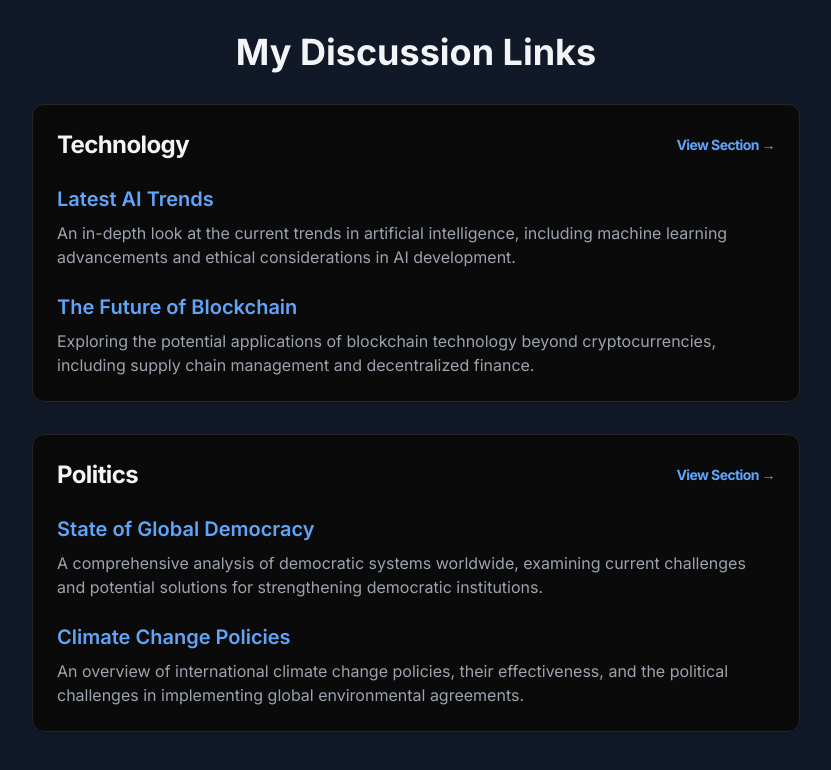
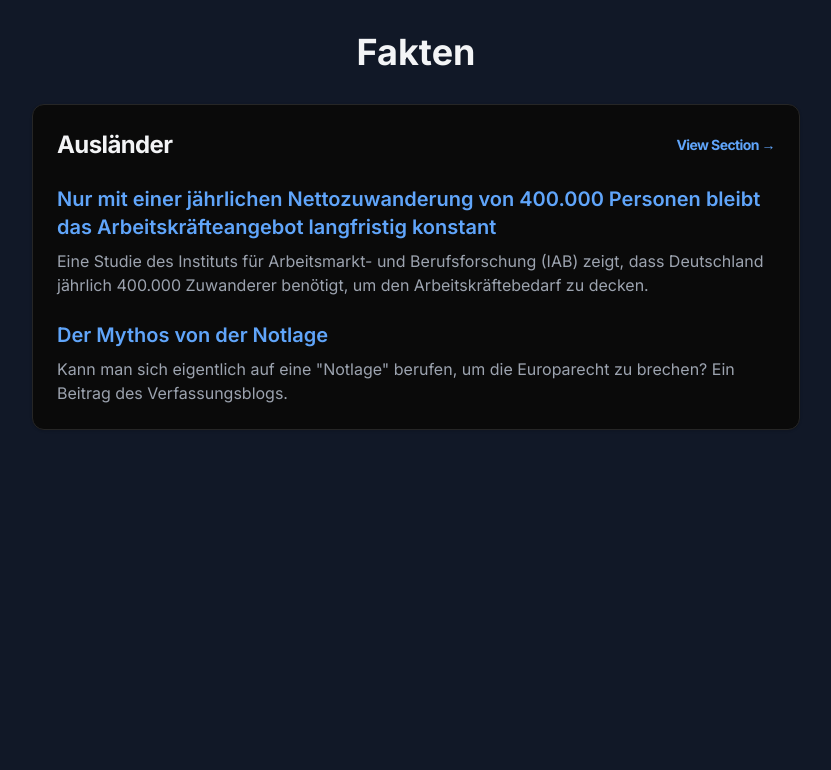
Before and after one commit to hreinberger/facts, a Next.js app: page / in a window 1280 px wide. Shown: the top 770 px of the page, without its empty margins (224-1055 px from the left). Built offline with nearby package versions, Linux system fonts and the light colour scheme.

Commit message:
add actual links

```diff
--- a/app/data/linkList.ts
+++ b/app/data/linkList.ts
@@ -1,51 +1,34 @@
 export interface LinkEntry {
-  url: string
-  title: string
-  description: string
+  url: string;
+  title: string;
+  description: string;
 }
 
 export interface Section {
-  title: string
-  slug: string
-  links: LinkEntry[]
+  title: string;
+  slug: string;
+  links: LinkEntry[];
 }
 
 export const linkList: Section[] = [
   {
-    title: "Technology",
-    slug: "tech",
+    title: 'Ausländer',
+    slug: 'politics',
     links: [
       {
-        url: "https://example.com/ai-trends",
-        title: "Latest AI Trends",
+        url: 'https://iab.de/presseinfo/nur-mit-einer-jaehrlichen-nettozuwanderung-von-400-000-personen-bleibt-das-arbeitskraefteangebot-langfristig-konstant/',
+        title:
+          'Nur mit einer jährlichen Nettozuwanderung von 400.000 Personen bleibt das Arbeitskräfteangebot langfristig konstant',
         description:
-          "An in-depth look at the current trends in artificial intelligence, including machine learning advancements and ethical considerations in AI development.",
+          'Eine Studie des Instituts für Arbeitsmarkt- und Berufsforschung (IAB) zeigt, dass Deutschland jährlich 400.000 Zuwanderer benötigt, um den Arbeitskräftebedarf zu decken.',
       },
       {
-        url: "https://example.com/blockchain-future",
-        title: "The Future of Blockchain",
+        url: 'https://verfassungsblog.de/der-mythos-von-der-notlage/',
+        title: 'Der Mythos von der Notlage',
         description:
-          "Exploring the potential applications of blockchain technology beyond cryptocurrencies, including supply chain management and decentralized finance.",
-      },
-    ],
-  },
-  {
-    title: "Politics",
-    slug: "politics",
-    links: [
-      {
-        url: "https://example.com/global-democracy",
-        title: "State of Global Democracy",
-        description:
-          "A comprehensive analysis of democratic systems worldwide, examining current challenges and potential solutions for strengthening democratic institutions.",
-      },
-      {
-        url: "https://example.com/climate-policy",
-        title: "Climate Change Policies",
-        description:
-          "An overview of international climate change policies, their effectiveness, and the political challenges in implementing global environmental agreements.",
+          'Kann man sich eigentlich auf eine "Notlage" berufen, um die Europarecht zu brechen? Ein Beitrag des Verfassungsblogs.',
       },
     ],
   },
   // Add more sections as needed
-]
+];
--- a/app/layout.tsx
+++ b/app/layout.tsx
@@ -1,25 +1,29 @@
-import "./globals.css"
-import type { Metadata } from "next"
-import { Inter } from "next/font/google"
-import type React from "react"
+import './globals.css';
+import type { Metadata } from 'next';
+import { Inter } from 'next/font/google';
+import type React from 'react';
 
-const inter = Inter({ subsets: ["latin"] })
+const inter = Inter({ subsets: ['latin'] });
 
 export const metadata: Metadata = {
-  title: "Fakten",
-  description: "Auf dieser Seite sammelt Hannes nützliche Links zur Unterstützung seiner Diskussionen",
-}
+  title: 'Fakten',
+  description:
+    'Auf dieser Seite sammelt Hannes nützliche Links zur Unterstützung seiner Diskussionen',
+};
 
 export default function RootLayout({
   children,
 }: {
-  children: React.ReactNode
+  children: React.ReactNode;
 }) {
   return (
-    <html lang="en" className="dark">
+    <html
+      lang="de"
+      className="dark"
+    >
       <body className={`${inter.className} bg-gray-900 text-gray-100`}>
         <div className="min-h-screen">{children}</div>
       </body>
     </html>
-  )
+  );
 }
--- a/app/page.tsx
+++ b/app/page.tsx
@@ -1,17 +1,22 @@
-import { linkList } from "./data/linkList"
-import { Section } from "./components/Section"
+import { linkList } from './data/linkList';
+import { Section } from './components/Section';
 
 export default function Home() {
   return (
     <div className="min-h-screen bg-gray-900">
       <main className="container mx-auto px-4 py-8">
-        <h1 className="text-4xl font-bold mb-8 text-center text-gray-100">My Discussion Links</h1>
+        <h1 className="text-4xl font-bold mb-8 text-center text-gray-100">
+          Fakten
+        </h1>
         <div className="max-w-3xl mx-auto space-y-8">
           {linkList.map((section) => (
-            <Section key={section.slug} {...section} />
+            <Section
+              key={section.slug}
+              {...section}
+            />
           ))}
         </div>
       </main>
     </div>
-  )
+  );
 }
```
